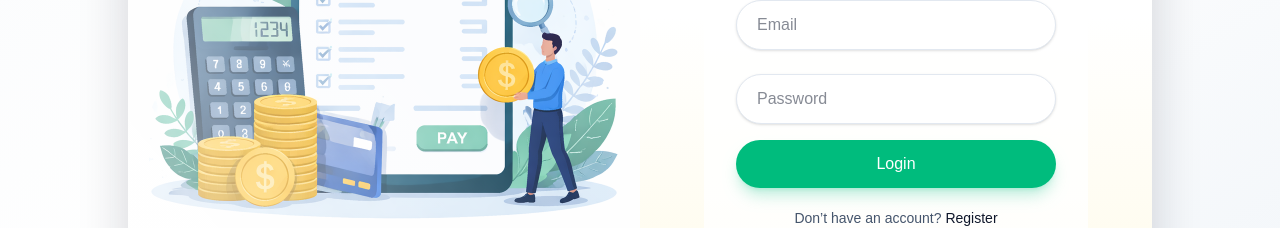
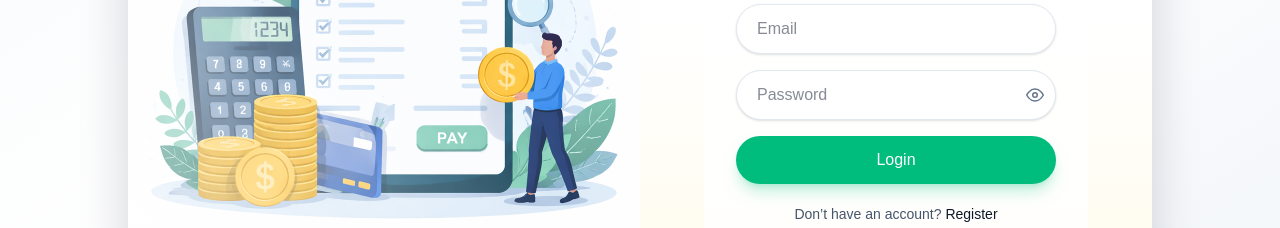
Before and after one commit to mahabur-rahman/invoice.softwarebd.live, a Next.js app: page /login in a window 1280 px wide. Shown: the part 383-611 px from the top of the page. Built offline with nearby package versions, Linux system fonts and the light colour scheme; no server answers.

Commit message:
chorer: login and register password toggler added

```diff
--- a/components/auth/AuthForm.tsx
+++ b/components/auth/AuthForm.tsx
@@ -10,6 +10,7 @@ import Image from "next/image";
 import loginImage from "@/assets/login.png";
 import registerImage from "@/assets/register.png";
 import { UserRole } from "@/lib/constants/constants";
+import { FiEye, FiEyeOff } from "react-icons/fi";
 
 interface AuthFormProps {
   type: "login" | "register";
@@ -79,6 +80,7 @@ const AuthForm: React.FC<AuthFormProps> = ({ type }) => {
     email: "",
     password: ""
   });
+  const [showPassword, setShowPassword] = useState(false);
   const [formError, setFormError] = useState<string | null>(null);
   const [formSuccess, setFormSuccess] = useState<string | null>(null);
 
@@ -311,15 +313,25 @@ const AuthForm: React.FC<AuthFormProps> = ({ type }) => {
             </div>
 
             <div>
+              <div className="relative mt-2">
                 <input
-                type="password"
+                  type={showPassword ? "text" : "password"}
                   name="password"
                   value={formData.password}
                   onChange={handleChange}
                   placeholder="Password"
-                className="mt-2 w-full rounded-full border border-slate-200 bg-white px-5 py-3 text-slate-900 shadow-sm outline-none transition focus:border-slate-300 focus:ring-4 focus:ring-emerald-100"
+                  className="w-full rounded-full border border-slate-200 bg-white px-5 py-3 pr-12 text-slate-900 shadow-sm outline-none transition focus:border-slate-300 focus:ring-4 focus:ring-emerald-100"
                   required
                 />
+                <button
+                  type="button"
+                  onClick={() => setShowPassword((prev) => !prev)}
+                  className="absolute right-3 top-1/2 -translate-y-1/2 cursor-pointer text-slate-500 transition hover:text-slate-700"
+                  aria-label={showPassword ? "Hide password" : "Show password"}
+                >
+                  {showPassword ? <FiEyeOff size={18} /> : <FiEye size={18} />}
+                </button>
+              </div>
             </div>
 
             {formError && (
```
Lines whose indentation alone changed are shown as unchanged.
